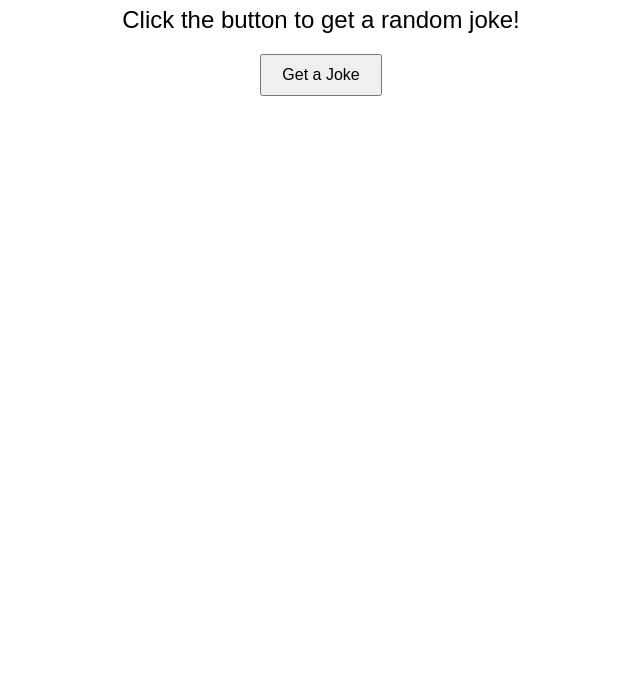
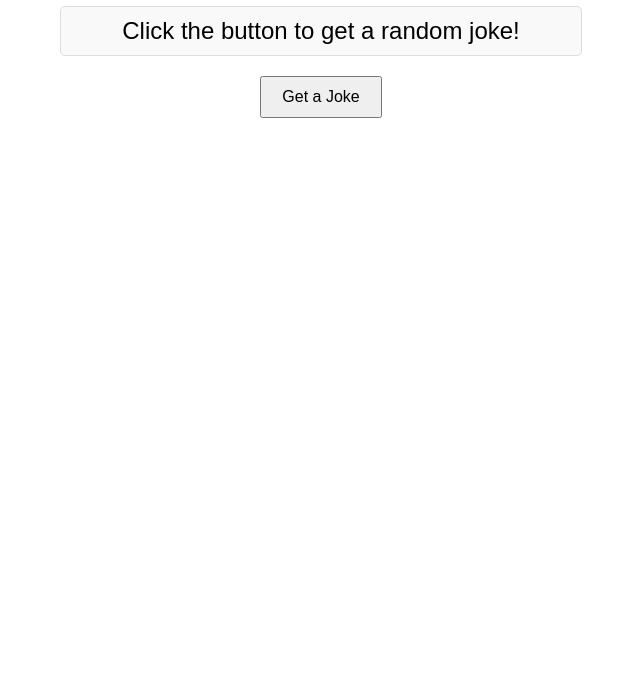
Before and after one commit to earth2saturn/jonklr, a plain HTML site: page index.html in a window 1280 px wide. Shown: the part 102-800 px from the top of the page, without its empty margins (319-959 px from the left). Drawn offline with Linux system fonts and the light colour scheme.

Commit message:
Update index.html

```diff
--- a/index.html
+++ b/index.html
@@ -13,6 +13,12 @@
     .joke {
       font-size: 24px;
       margin-bottom: 20px;
+      padding: 10px;
+      border: 1px solid #ddd;
+      max-width: 500px;
+      margin: 20px auto;
+      background-color: #f9f9f9;
+      border-radius: 5px;
     }
     button {
       padding: 10px 20px;
@@ -39,11 +45,11 @@
       "What do you call fake spaghetti? An impasta."
     ];
 
-    // Function to generate a random joke
+    // Function to generate a random joke and display it
     function generateJoke() {
       const jokeElement = document.querySelector('.joke');
       const randomIndex = Math.floor(Math.random() * jokes.length);
-      jokeElement.textContent = jokes[randomIndex];
+      jokeElement.textContent = jokes[randomIndex];  // Display the random joke
     }
 
     // Adding event listener to the button to call generateJoke function
```
